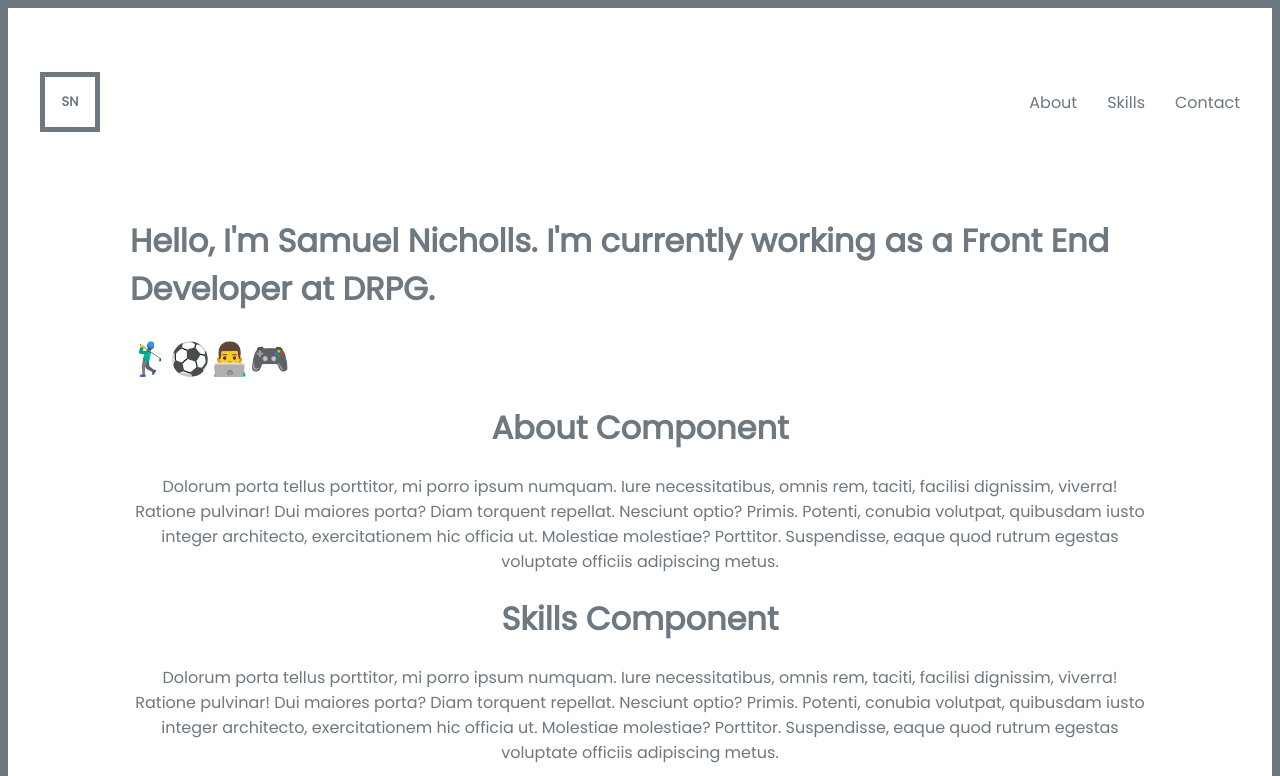
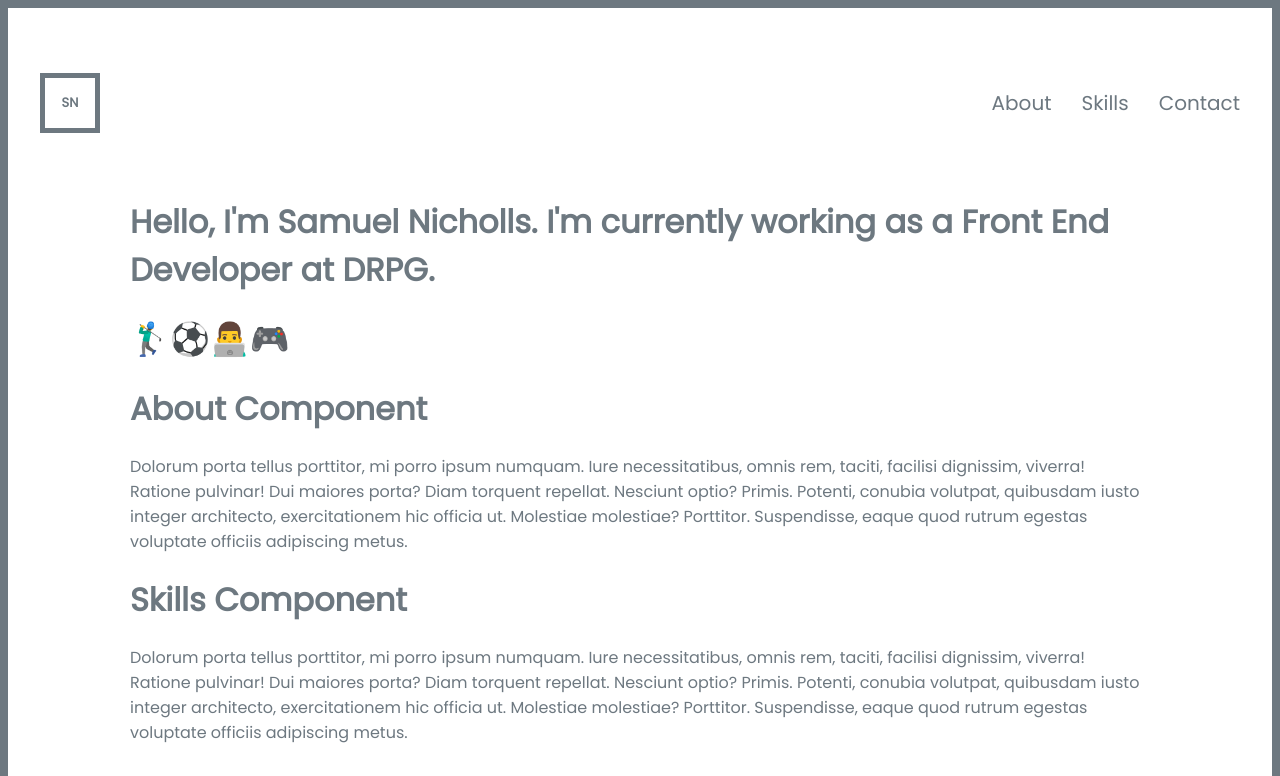
Before and after one commit to thesamnicholls/portfolio, a React (Create React App) app: page / in a window 1280 px wide. Shown: the top 776 px of the page. Built offline with nearby package versions, Linux system fonts and the light colour scheme.

Commit message:
adding in left align to everything

```diff
--- a/src/app.scss
+++ b/src/app.scss
@@ -42,6 +42,7 @@ ul {
     text-decoration: none;
     display: inline-block;
     margin-right: 20px;
+    font-size: 20px;
 
     &:last-child {
       margin-right: 0;
@@ -61,8 +62,22 @@ ul {
   a {
     color: black;
   }
+
+  .footer__text {
+    text-align: center;
+  }
 }
 
 p {
   color: #6d7880;
 }
+
+.intro {
+  h1 {
+    margin-top: 0;
+  }
+}
+
+h1, p {
+  text-align: left;
+}
--- a/src/components/Footer.js
+++ b/src/components/Footer.js
@@ -4,7 +4,7 @@ class Footer extends Component {
   render() {
     return (
         <footer className='footer'>
-          <p>Click <a href='https://github.com/'>here</a> to view this webiste on GitHub</p>
+          <p className='footer__text'>Click <a href='https://github.com/'>here</a> to view this webiste on GitHub</p>
         </footer>
     )
   }
```
